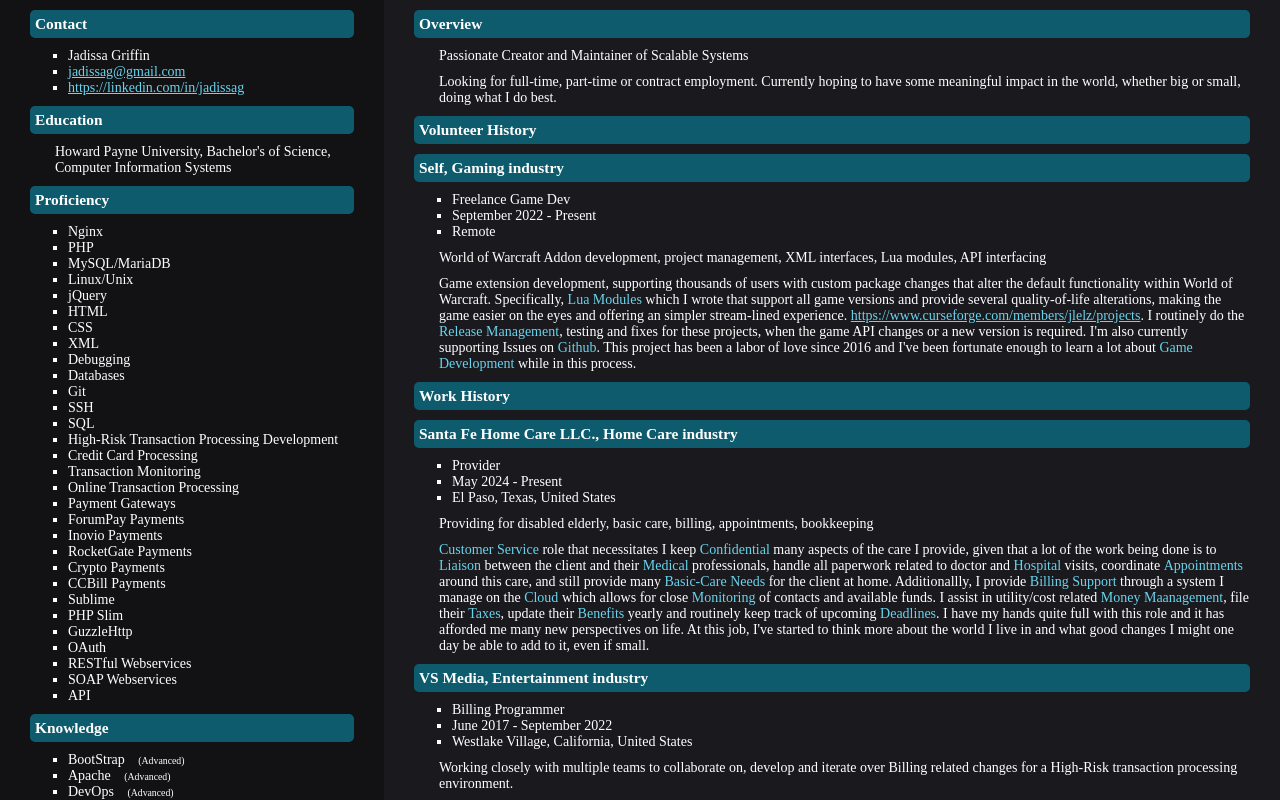
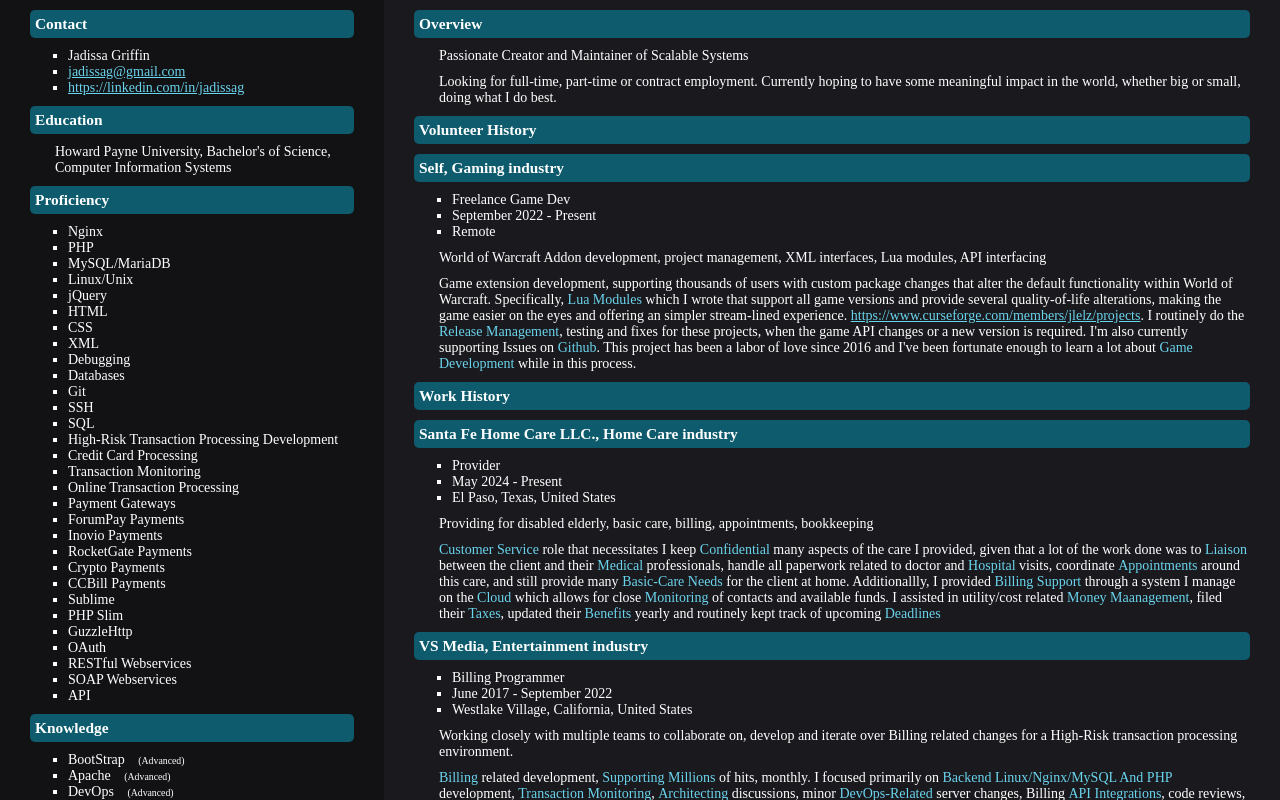
Before and after one commit to jadissa/jadissa.github.io, a plain HTML site: page index.html in a window 1280 px wide. Drawn offline with Linux system fonts and the light colour scheme.

Commit message:
in-text update

```diff
--- a/index.html
+++ b/index.html
@@ -193,7 +193,7 @@
 						Providing for disabled elderly, basic care, billing, appointments, bookkeeping
 					</div>
 					<div class="text">
-						<div class="highlight">Customer service</div> role that necessitates I keep <div class="highlight">confidential</div> many aspects of the care I provide, given that a lot of the work being done is to <div class="highlight">liaison</div> between the client and their <div class="highlight">medical</div> professionals, handle all paperwork related to doctor and <div class="highlight">hospital</div> visits, coordinate <div class="highlight">appointments</div> around this care, and still provide many <div class="highlight">basic-care needs</div> for the client at home. Additionallly, I provide <div class="highlight">billing support</div> through a system I manage on the <div class="highlight">cloud</div> which allows for close <div class="highlight">monitoring</div> of contacts and available funds. I assist in utility/cost related <div class="highlight">money maanagement</div>, file their <div class="highlight">taxes</div>, update their <div class="highlight">benefits</div> yearly and routinely keep track of upcoming <div class="highlight">deadlines</div>. I have my hands quite full with this role and it has afforded me many new perspectives on life. At this job, I've started to think more about the world I live in and what good changes I might one day be able to add to it, even if small.
+						<div class="highlight">Customer service</div> role that necessitates I keep <div class="highlight">confidential</div> many aspects of the care I provided, given that a lot of the work done was to <div class="highlight">liaison</div> between the client and their <div class="highlight">medical</div> professionals, handle all paperwork related to doctor and <div class="highlight">hospital</div> visits, coordinate <div class="highlight">appointments</div> around this care, and still provide many <div class="highlight">basic-care needs</div> for the client at home. Additionallly, I provided <div class="highlight">billing support</div> through a system I manage on the <div class="highlight">cloud</div> which allows for close <div class="highlight">monitoring</div> of contacts and available funds. I assisted in utility/cost related <div class="highlight">money maanagement</div>, filed their <div class="highlight">taxes</div>, updated their <div class="highlight">benefits</div> yearly and routinely kept track of upcoming <div class="highlight">deadlines</div>
 					</div>
 				</div>
 
```
